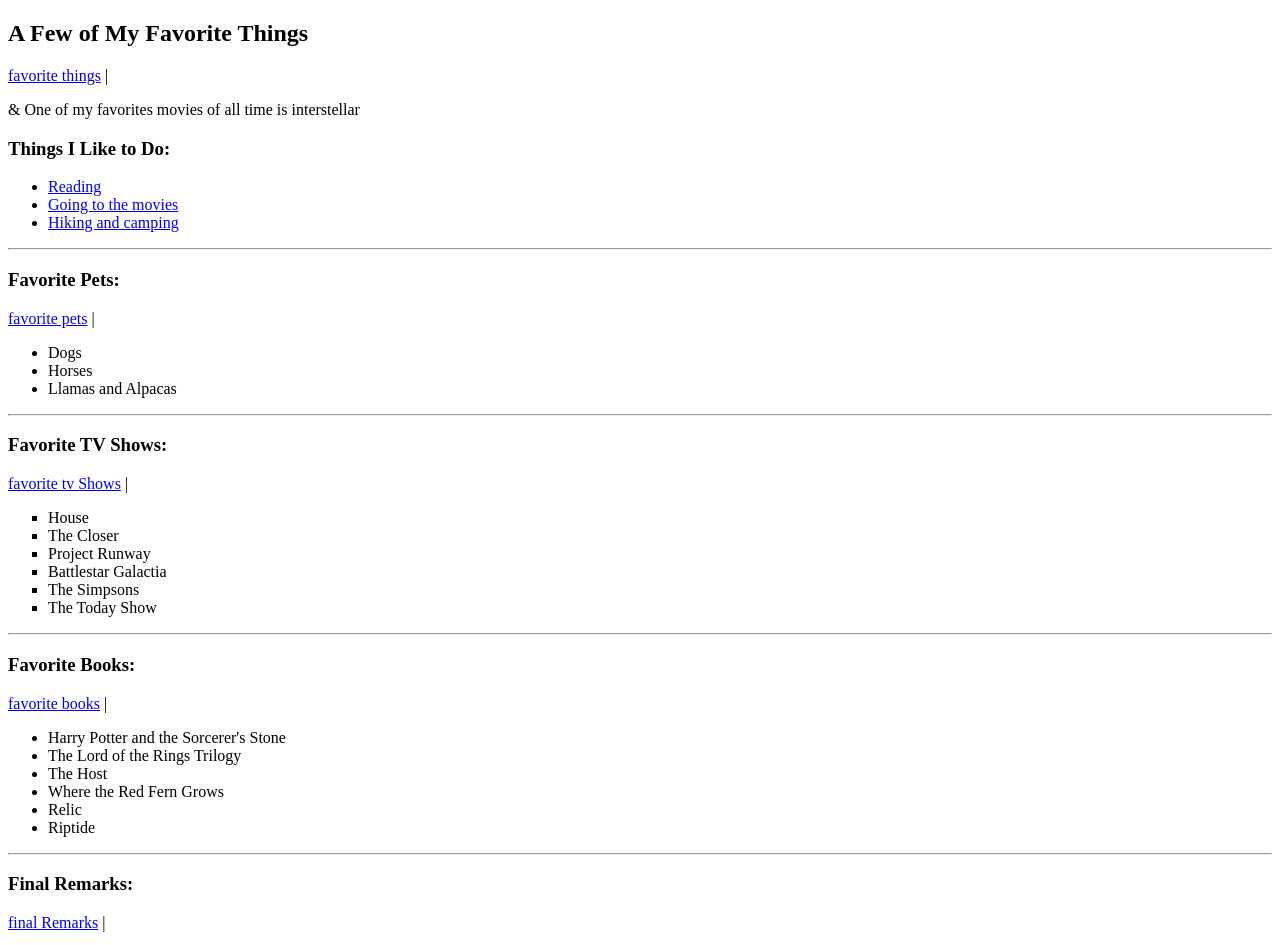
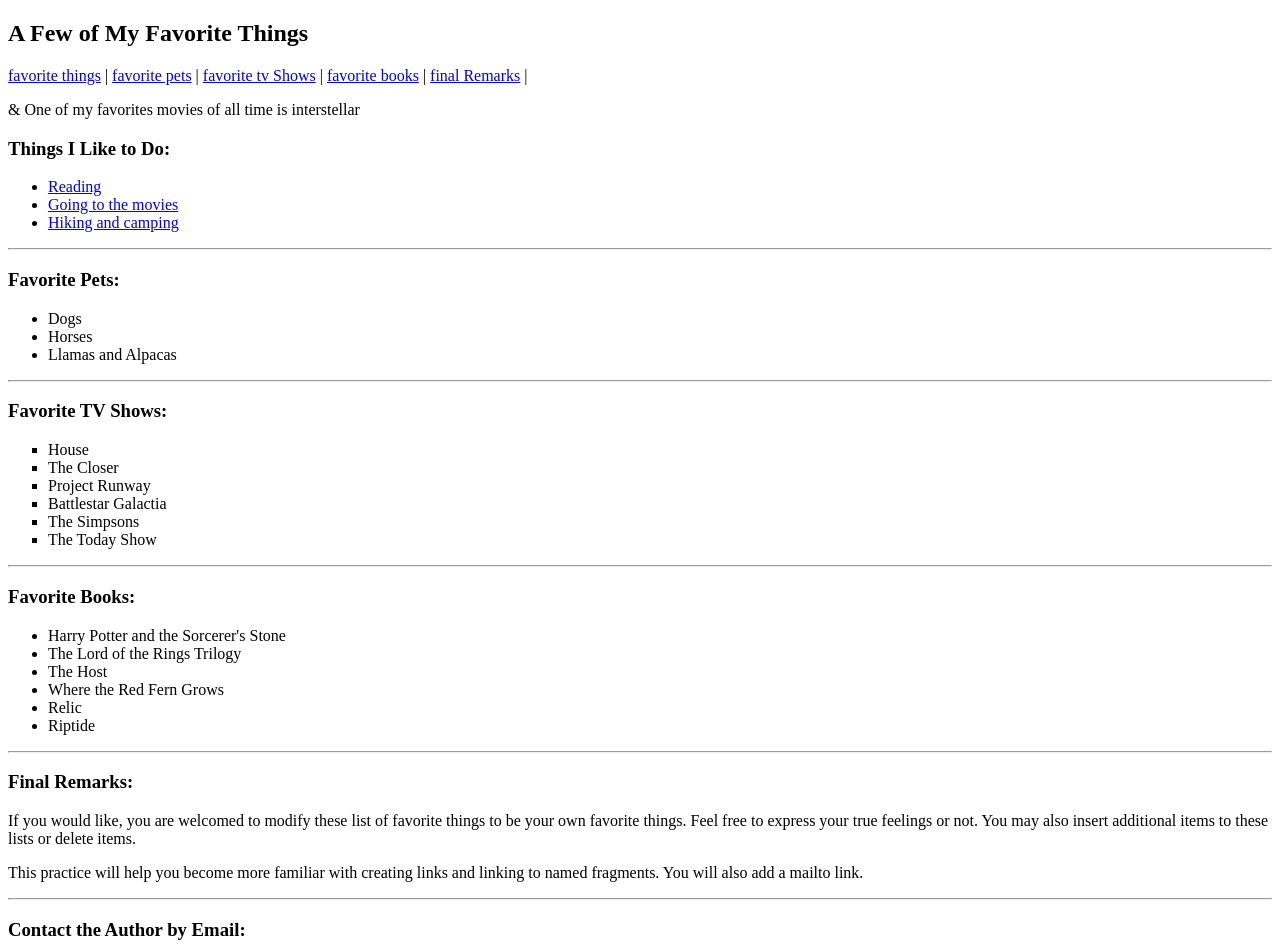
Before and after one commit to Drignal/Webdevelopment, a plain HTML site: page index.html in a window 1280 px wide. Shown: the top 945 px of the page. Drawn offline with Linux system fonts and the light colour scheme.

Commit message:
Add files via upload

```diff
--- a/index.html
+++ b/index.html
@@ -8,7 +8,7 @@
 
 
 <h2 id="Top"> A Few of My Favorite Things</h2>
-<p><a href="#things">favorite things</a> | </p>
+<p><a href="#things">favorite things</a> | <a href="#pets">favorite pets</a> | <a href="#tv">favorite tv Shows</a> |  <a href="#books">favorite books</a> | <a href="#remarks">final Remarks</a> |</p>
 <p> & One of my favorites movies of all time is interstellar </p>
 <h3 id="things"> Things I Like to Do:</h3>
 <ul>
@@ -19,8 +19,8 @@
 
 <hr>
 
-<h3 id="Pets"> Favorite Pets:</h3>
-<p><a href="#pets">favorite pets</a> | </p>
+<h3 id="pets"> Favorite Pets:</h3>
+<p> </p>
 <ul>
    <li> Dogs </li>
    <li> Horses </li>
@@ -29,8 +29,8 @@
 
 <hr>
 
-<h3 id="TV">Favorite TV Shows:</h3>
-<p><a href="#tv">favorite tv Shows</a> | </p>
+<h3 id="tv">Favorite TV Shows:</h3>
+<p>
 <ul type="square">
    <li> House</li>
    <li> The Closer</li>
@@ -42,8 +42,7 @@
 
 <hr>
 
-<h3 id="Books">Favorite Books:</h3>
-<p><a href="#books">favorite books</a> | </p>
+<h3 id="books">Favorite Books:</h3>
 <ul>
    <li> Harry Potter and the Sorcerer's Stone</li>
    <li> The Lord of the Rings Trilogy</li>
@@ -55,8 +54,8 @@
 
 <hr>
 
-<h3 id="Remarks">Final Remarks:</h3>
-<p><a href="#remarks">final Remarks</a> | </p>
+<h3 id="remarks">Final Remarks:</h3>
+<p> </p>
 <p>
 	If you would like, you are welcomed to modify these list of
 	favorite things to be your own favorite things.
```
